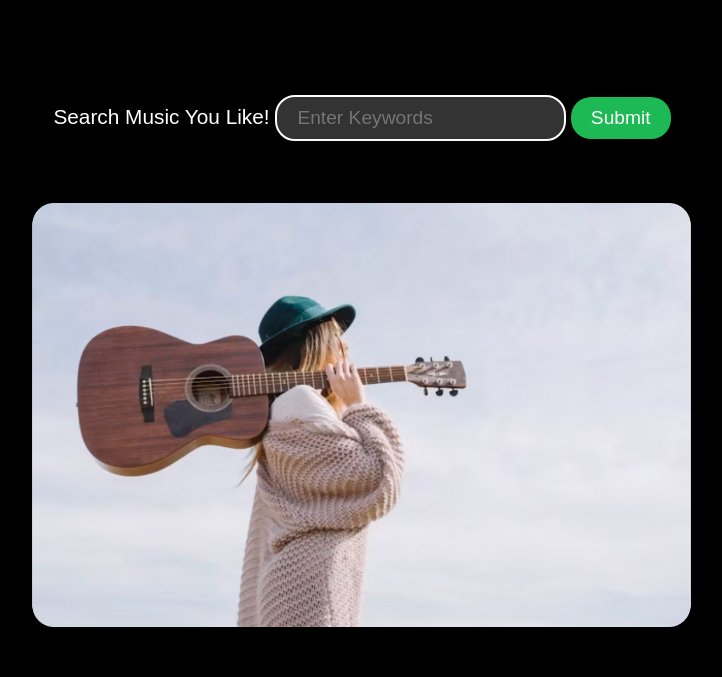
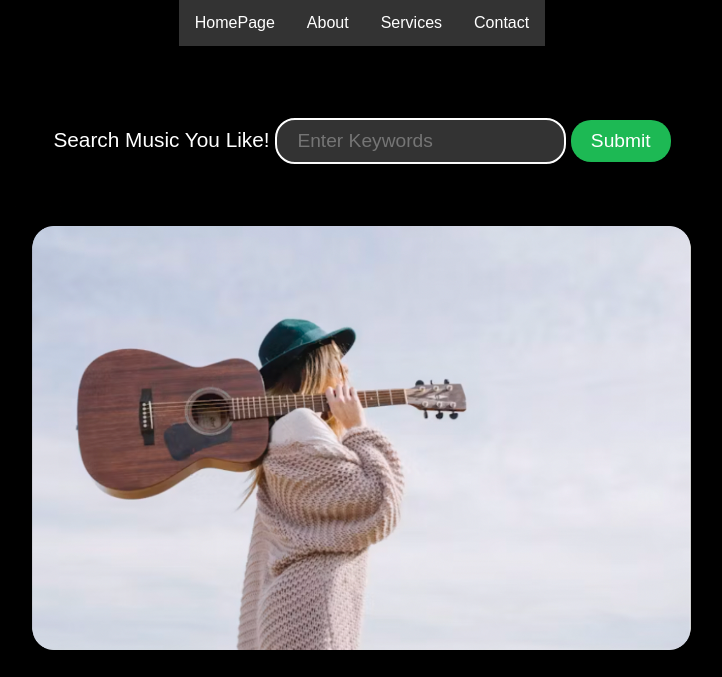
Before and after one commit to recorderhou/spotify-song-search-plus, a Flask app: page /search in a window 1280 px wide. Shown: the top 677 px of the page, without its empty margins (278-1000 px from the left). Run offline with Flask 3, Linux system fonts and the light colour scheme.

Commit message:
navbar added

```diff
--- a/static/search.css
+++ b/static/search.css
@@ -9,6 +9,37 @@ body {
     align-items: center;
     min-height: 100vh; /* This ensures the page takes full viewport height */
 }
+
+/* Add this to a common CSS file */
+.navbar {
+    background-color: #333;
+    color: white;
+    overflow: hidden;
+}
+
+.navbar ul {
+    list-style-type: none;
+    margin: 0;
+    padding: 0;
+}
+
+.navbar li {
+    float: left;
+}
+
+.navbar li a {
+    display: block;
+    color: white;
+    text-align: center;
+    padding: 14px 16px;
+    text-decoration: none;
+}
+
+.navbar li a:hover {
+    background-color: #ddd;
+    color: black;
+}
+
 
 /* Use a container to center everything before search */
 .center-container {
--- a/templates/search_result.html
+++ b/templates/search_result.html
@@ -7,6 +7,14 @@
     <link rel="stylesheet" href="https://fonts.googleapis.com/css2?family=Material+Symbols+Outlined:opsz,wght,FILL,GRAD@20..48,100..700,0..1,-50..200" />
 </head>
 <body>
+    <nav class="navbar">
+        <ul>
+            <li><a href="/">HomePage</a></li>
+            <li><a href="/about">About</a></li>
+            <li><a href="/services">Services</a></li>
+            <li><a href="/contact">Contact</a></li>
+        </ul>
+    </nav>
     <div class="center-container">
 
         <form id="query-input">
```
Also changed, not shown: static/modifydb.css (+31 -0 lines), templates/modify.html (+8 -0 lines).
